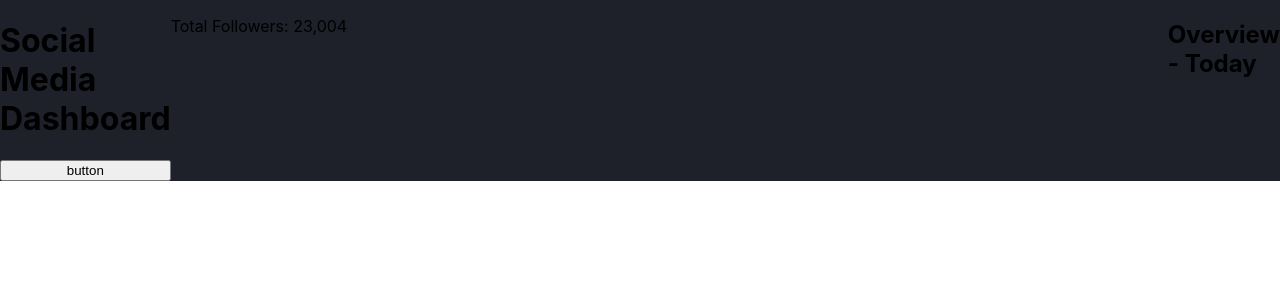
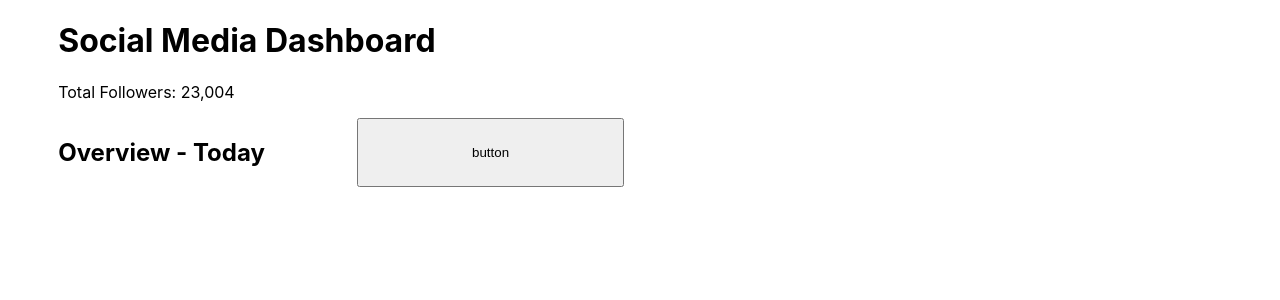
Before and after one commit to Annalisa11/social-media-theme-switcher-dashboard, a React (Create React App) app: page / in a window 1280 px wide. Shown: the top 300 px of the page. Built offline with nearby package versions, Linux system fonts and the light colour scheme.

Commit message:
added basic grid structure

```diff
--- a/src/App.scss
+++ b/src/App.scss
@@ -2,6 +2,21 @@
 
 .grid {
   display: grid;
-  grid-template-columns: 1fr 20fr 1fr;
+  grid-template-columns: [left-border] 1fr [left] 20fr [right] 1fr [right-border];
+  grid-template-areas:
+    ". header ."
+    "left main right"
+    ". footer .";
   background-color: var(--bg-color);
 }
+
+.cards-grid {
+  display: grid;
+  grid-template-columns: repeat(4, 1fr [card-col]);
+  grid-gap: 2rem;
+  grid-area: main;
+}
+
+header {
+  grid-area: header;
+}
--- a/src/App.tsx
+++ b/src/App.tsx
@@ -16,10 +16,14 @@ function App() {
 
   return (
     <div className="grid">
-      <h1>Social Media Dashboard</h1>
-      <p>Total Followers: 23,004</p>
-      <h2 onClick={toggleTheme}>Overview - Today</h2>
-      <button onClick={toggleTheme}>button</button>
+      <header>
+        <h1>Social Media Dashboard</h1>
+        <p>Total Followers: 23,004</p>
+      </header>
+      <div className="cards-grid">
+        <h2>Overview - Today</h2>
+        <button onClick={toggleTheme}>button</button>
+      </div>
     </div>
   );
 }
--- a/src/ThemeProvider.tsx
+++ b/src/ThemeProvider.tsx
@@ -15,12 +15,10 @@ interface Props {
 }
 
 const ThemeProvider: React.FC<Props> = ({ children }) => {
-  const [darkTheme, setDarkTheme] = useState(true);
+  const [darkTheme, setDarkTheme] = useState(false);
 
   const toggleThemeHandler = () => {
     setDarkTheme((prevState) => !prevState);
-    console.log("toggle theme: " + darkTheme);
-    console.log(document.documentElement.getAttribute("data-theme"));
   };
 
   return (
--- a/src/general.scss
+++ b/src/general.scss
@@ -1,12 +1,29 @@
+@import url("https://fonts.googleapis.com/css2?family=Inter:wght@400;700&display=swap");
+
 :root {
+  // colors
   --success-color: hsl(163, 72%, 41%);
   --error-color: hsl(356, 69%, 56%);
 
   --facebook-color: hsl(208, 92%, 53%);
   --twitter-color: hsl(203, 89%, 53%);
+  --youtube-color: hsl(348, 97%, 39%);
   --instagram-gradient-start: hsl(37, 97%, 70%);
   --instagram-gradient-end: hsl(329, 70%, 58%);
-  --youtube-color: hsl(348, 97%, 39%);
+  --instagram-gradient: linear-gradient(
+    0deg,
+    var(--instagram-gradient-start) 0%,
+    var(--instagram-gradient-end) 100%
+  );
+
+  // breakpoints
+  --mobile: 375px;
+  --desktop: 1440px;
+
+  // fonts
+
+  --primary-font: "Inter", sans-serif;
+  --body-copy: 14px;
 }
 
 html[data-theme="dark"] {
@@ -16,10 +33,10 @@ html[data-theme="dark"] {
 
   /* Neutral - Dark Theme */
   --bg-color: hsl(230, 17%, 14%);
-  --very-dark-blue-top-bg-pattern: hsl(232, 19%, 15%);
-  --dark-desaturated-blue-card-bg: hsl(228, 28%, 20%);
-  --desaturated-blue-text: hsl(228, 34%, 66%);
-  --white-text: hsl(0, 0%, 100%);
+  --card-bg-color: hsl(232, 19%, 15%);
+  --card-bg-color-hover: hsl(228, 28%, 20%);
+  --text-secondary-color: hsl(228, 34%, 66%);
+  --text-primary-color: hsl(0, 0%, 100%);
 }
 
 html[data-theme="light"] {
@@ -28,10 +45,10 @@ html[data-theme="light"] {
 
   /* Neutral - Light Theme */
   --bg-color: hsl(0, 0%, 100%);
-  --very-pale-blue-top-bg-pattern: hsl(225, 100%, 98%);
-  --light-grayish-blue-card-bg: hsl(227, 47%, 96%);
-  --dark-grayish-blue-text: hsl(228, 12%, 44%);
-  --very-dark-blue-text: hsl(230, 17%, 14%);
+  --card-bg-color: hsl(225, 100%, 98%);
+  --card-bg-color-hover: hsl(227, 47%, 96%);
+  --text-secondary-color: hsl(228, 12%, 44%);
+  --text-primary-color: hsl(230, 17%, 14%);
 }
 
 // TODO: extract colors and add them as variables for different shades and saturation.
```
